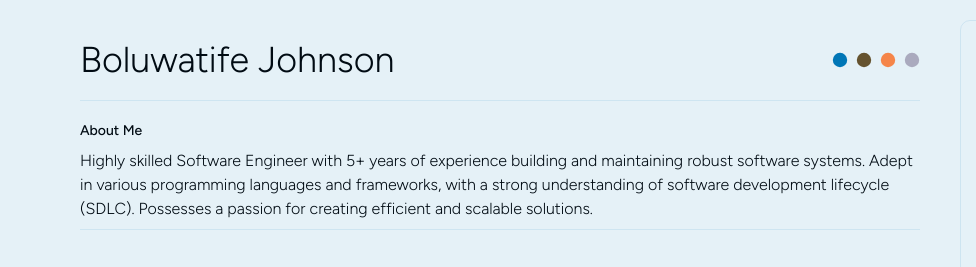
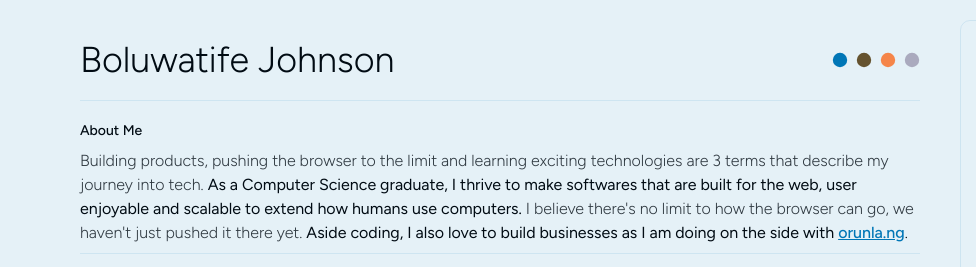
Before and after one commit to booluw/portfolio, a website built with Vite: page index.html in a window 1280 px wide. Shown: the top 267 px of the page, 0-976 px from the left. Built offline with nearby package versions, Linux system fonts and the light colour scheme.

Commit message:
feat: updated about me

```diff
--- a/index.html
+++ b/index.html
@@ -93,7 +93,7 @@
     <main class="md:w-3/4">
       <header
         class="text-xl md:text-4xl py-5 font-[200] border-b border-border sticky top-0 bg-white z-10 flex items-center justify-between">
-        <h1 class="cursor-default select-none" data-easter="dbl">
+        <h1 class="cursor-default select-none" data-easter="dbl" title="Double Click to see inside">
           Boluwatife Johnson
         </h1>
         <div class="flex gap-2">
@@ -112,11 +112,19 @@
       <div class="mt-5 pb-2 border-b border-border">
         <h2 class="font-[500] text-black text-sm">About Me</h2>
         <p class="mt-2">
-          Highly skilled Software Engineer with 5+ years of experience building and maintaining robust software systems.
-          Adept in
-          various programming languages and frameworks, with a strong understanding of software development lifecycle
-          (SDLC).
-          Possesses a passion for creating efficient and scalable solutions.
+          <span class="opacity-80">
+            Building products, pushing the browser to the limit and learning exciting technologies are 3 terms that describe my journey into tech.
+          </span>
+          <span class="opacity-100 font-[400]">
+            As a Computer Science graduate, I thrive to make softwares that are built for the web, user enjoyable and scalable to extend how humans use computers.
+          </span>
+          <span class="opacity-80">
+            I believe there's no limit to how the browser can go, we haven't just pushed it there yet.
+          </span>
+          <span class="opacity-100 font-[400]">
+            Aside coding, I also love to build businesses as I am doing on the side with
+            <a href="//orunla.ng" target="_blank" class="text-primary font-[500] underline" title="Orunla Africa">orunla.ng</a>.
+          </span>
         </p>
       </div>
 
@@ -394,8 +402,8 @@
   </section>
 
   <div class="fixed top-0 right-0 left-0 -z-[5] flex items-center justify-center">
-    <section class="p-5 md:w-[1160px]" data-nosnippet>
-      <h1 class="text-2xl font-[400] mb-3 text-black">You've found the source code easter egg</h1>
+    <section class="p-5 md:w-[1160px] text-justify" data-nosnippet>
+      <h1 class="text-2xl font-[400] mb-3 text-black ">You've found the source code easter egg</h1>
       &lt;section class=&quot;flex flex-col items-start md:flex-row p-5 md:px-0 md:w-[1200px] gap-5&quot;&gt;
       &lt;aside class=&quot;w-full md:w-1/4 md:order-1 p-5 border border-border rounded md:sticky md:top-2&quot;&gt;
       &lt;h2 class=&quot;font-[500] text-black text-sm&quot;&gt;Navigation&lt;/h2&gt;
```
